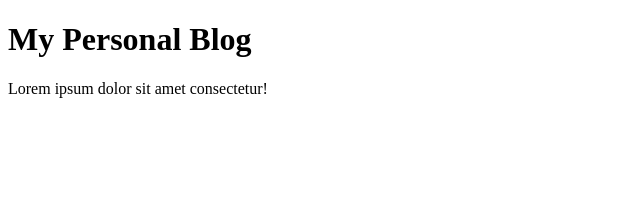
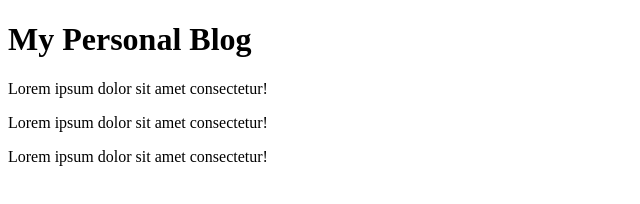
Before and after one commit to kennycauso/pruebas-git, a plain HTML site: page index.html in a window 1280 px wide. Shown: the whole page, without its empty margins (0-640 px from the left). Drawn offline with Linux system fonts and the light colour scheme.

Commit message:
Cuarto commit

```diff
--- a/index.html
+++ b/index.html
@@ -9,5 +9,7 @@
 <body>
     <h1>My Personal Blog</h1>
     <p>Lorem ipsum dolor sit amet consectetur!</p>
+    <p>Lorem ipsum dolor sit amet consectetur!</p>
+    <p>Lorem ipsum dolor sit amet consectetur!</p>
 </body>
 </html>
```
Also changed, not shown: 1 other file.
